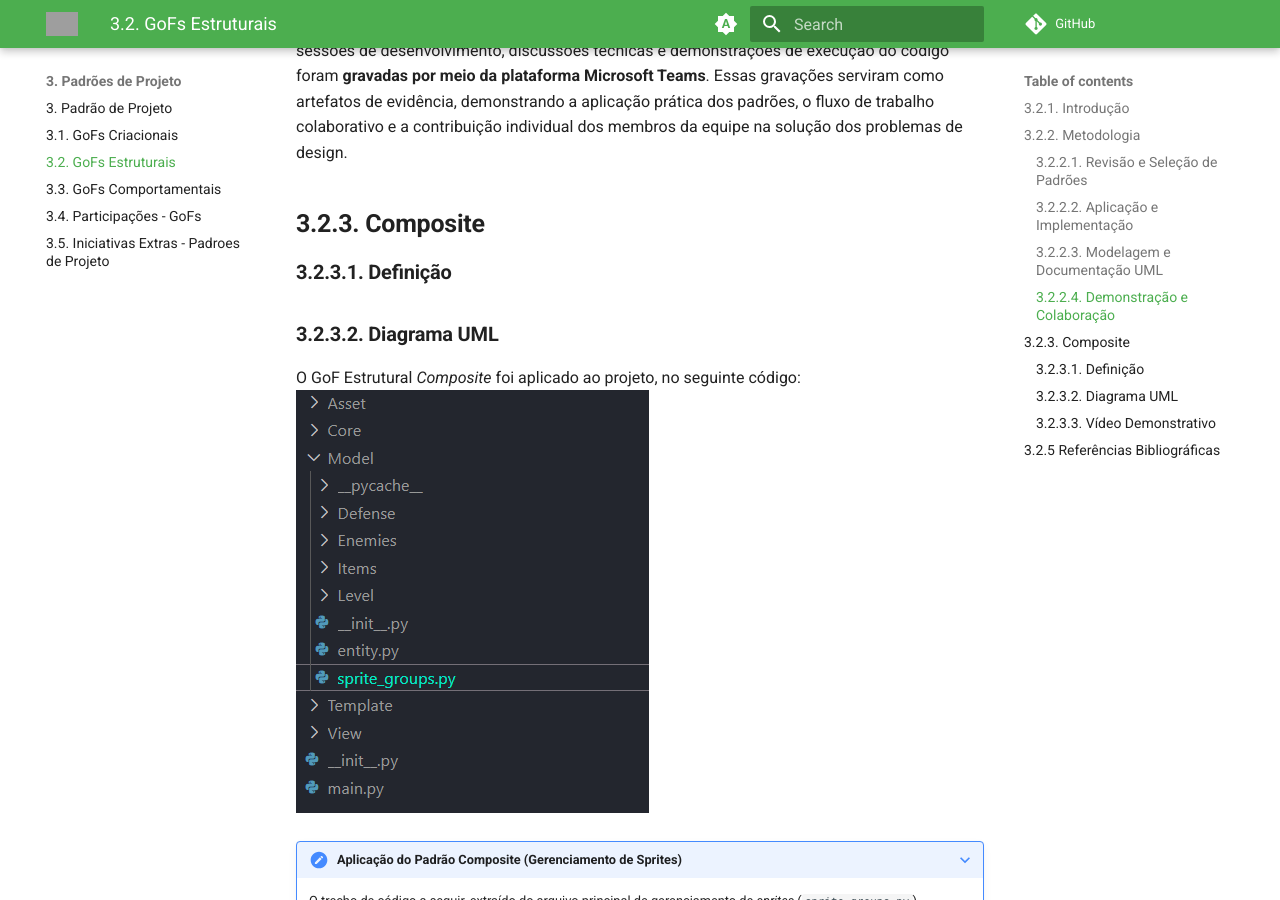
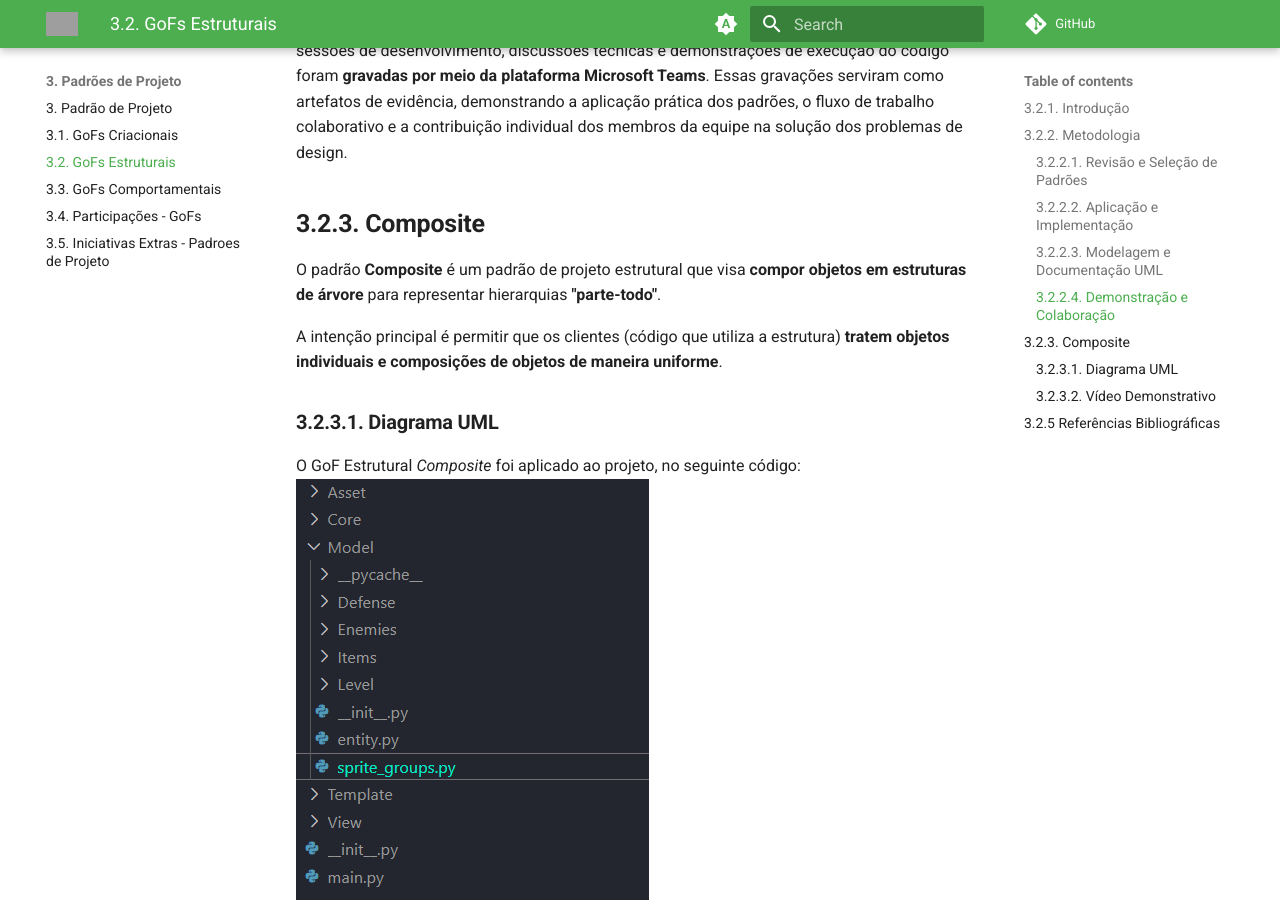
Before and after one commit to UnBArqDsw2025-2-Turma01/2025.2-T01-G1_JogoDigital_Entrega_03, an MkDocs documentation site: the page built from docs/PadroesDeProjeto/3.2.GoFsEstruturais.md, in a window 1280 px wide and 900 px high, scrolled down 1351 px. Built offline with MkDocs 1.6.1 and Material for MkDocs 9.7.7, drawn with Linux system fonts in a browser that asks for light colours; some of the changed text lies outside the part shown; grey boxes are pictures that could not be loaded.

Commit message:
docs: atualizando documento do Composite

```diff
--- a/docs/PadroesDeProjeto/3.2.GoFsEstruturais.md
+++ b/docs/PadroesDeProjeto/3.2.GoFsEstruturais.md
@@ -24,13 +24,11 @@ Para garantir a transparência do processo e documentar a participação de cada
 
 ## **3.2.3. Composite**
 
+O padrão **Composite** é um padrão de projeto estrutural que visa **compor objetos em estruturas de árvore** para representar hierarquias **"parte-todo"**.
 
-### **3.2.3.1. Definição**
+A intenção principal é permitir que os clientes (código que utiliza a estrutura) **tratem objetos individuais e composições de objetos de maneira uniforme**.
 
-
-
-
-### **3.2.3.2. Diagrama UML**
+### **3.2.3.1. Diagrama UML**
 
 O GoF Estrutural *Composite* foi aplicado ao projeto, no seguinte código:
 ![diretório do código](../assets/GoFsEstruturais/image.png)
@@ -107,7 +105,7 @@ Essa organização reflete o uso do **Composite** aliado à **herança hierárqu
 
 Em resumo, o diagrama mostra **uma hierarquia bem definida e extensível**, em que o Composite (`SpriteComposite`) gerencia múltiplos objetos (entidades e subclasses) como se fossem um único conjunto, favorecendo a coesão e o baixo acoplamento entre os módulos do sistema.
 
-### **3.2.3.3. Vídeo Demonstrativo**
+### **3.2.3.2. Vídeo Demonstrativo**
 
 Foi gravado, na plataforma do Microsoft Teams, uma reunião para a modelagem UML do padrão Composite e a execução do código além da explicação do mesmo. Clique [aqui](https://youtu.be/62f51kDLWNQ?si=3HCpRg2Mn46kOYO0) para acessar.
 
```
